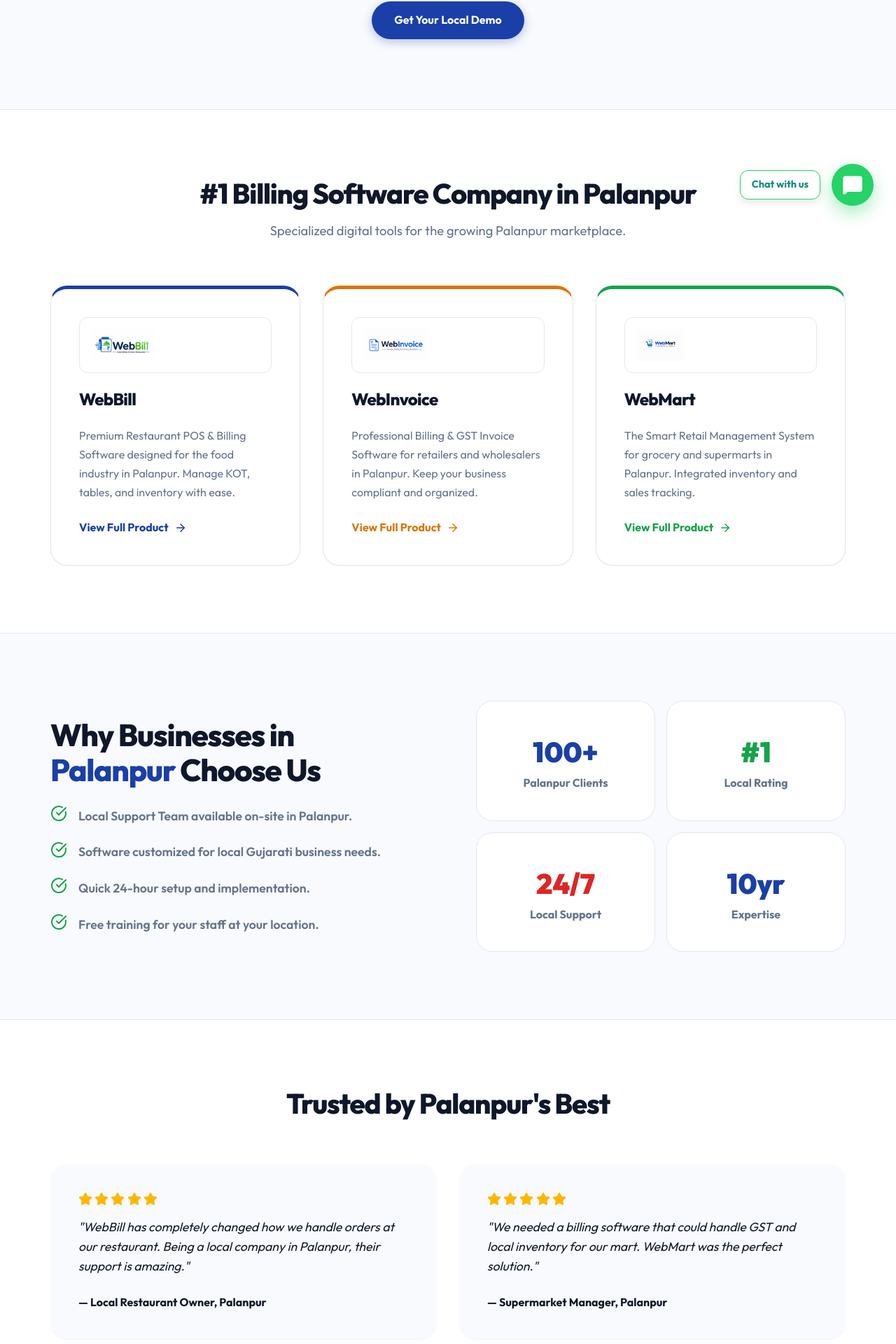
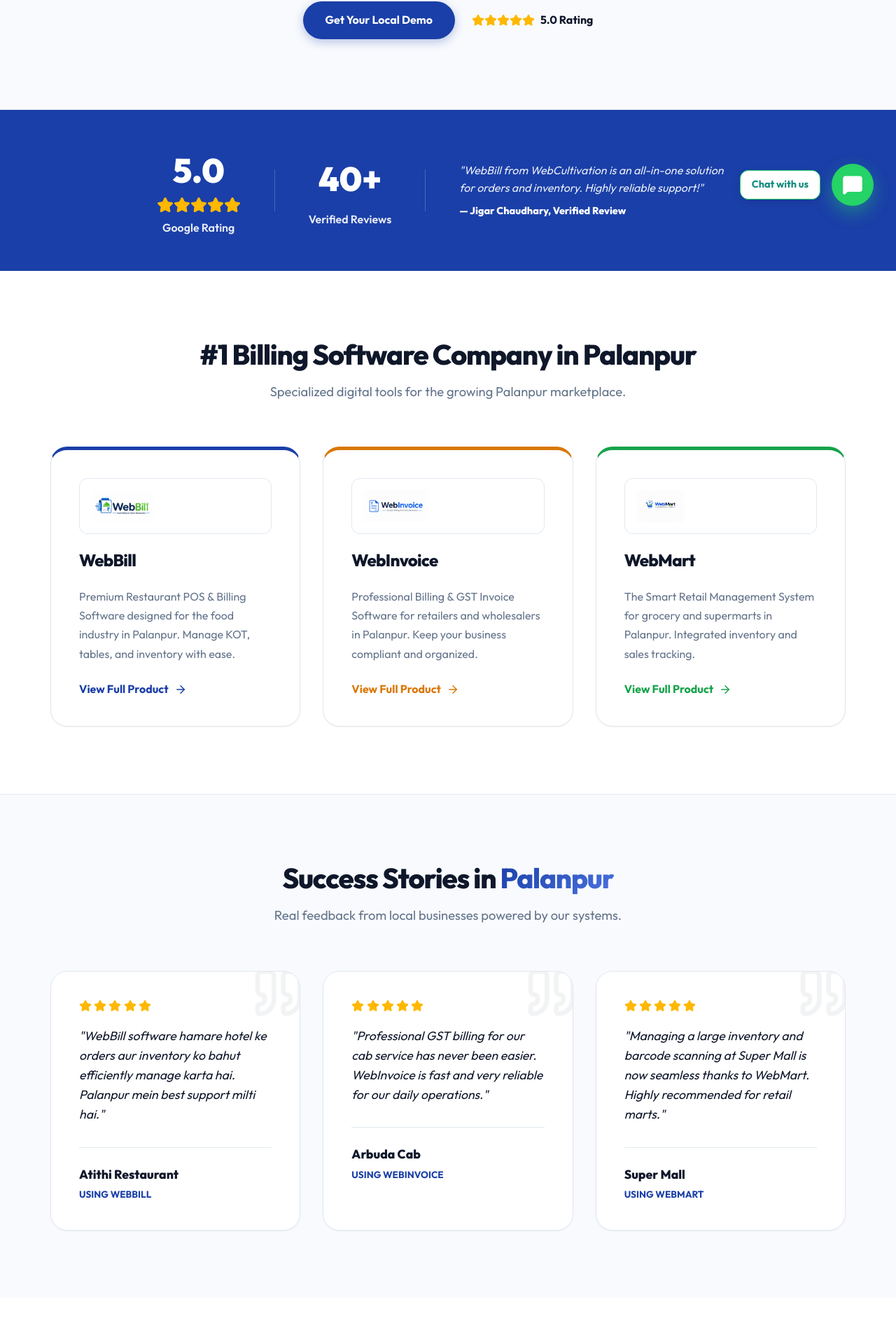
Before and after one commit to Chaudharyaryan46/webbbbsite, a React (Vite) app: page /software-company-in-palanpur in a window 1280 px wide. Shown: the part 474-2394 px from the top of the page at 70% size. Built offline with nearby package versions, Linux system fonts and the light colour scheme.

Commit message:
feat: added client reviews and GMB 5.0 rating showcase site-wide

```diff
--- a/src/pages/Home.tsx
+++ b/src/pages/Home.tsx
@@ -67,6 +67,19 @@
                 <Link to="/contact" className="btn btn-secondary" style={{ fontSize: '1rem' }}>
                   Get Consultation
                 </Link>
+              </div>
+              <div style={{ marginTop: '2.5rem', display: 'flex', alignItems: 'center', gap: '1.5rem', flexWrap: 'wrap' }}>
+                <div style={{ display: 'flex', alignItems: 'center', gap: '0.75rem', background: 'white', padding: '0.75rem 1.25rem', borderRadius: '16px', boxShadow: 'var(--shadow-sm)', border: '1px solid var(--border)' }}>
+                  <img src="https://upload.wikimedia.org/wikipedia/commons/c/c1/Google_Logo.svg" alt="Google" style={{ height: '20px' }} />
+                  <div style={{ height: '24px', width: '1px', background: 'var(--border)' }}></div>
+                  <div style={{ display: 'flex', color: '#FFB800' }}>
+                    {[1,2,3,4,5].map(i => <Star key={i} size={16} fill="#FFB800" />)}
+                  </div>
+                  <span style={{ fontWeight: '800', fontSize: '0.9rem' }}>5.0 Rating</span>
+                </div>
+                <div style={{ color: 'var(--text-muted)', fontSize: '0.9rem', fontWeight: '600' }}>
+                  40+ Verified Reviews
+                </div>
               </div>
               <div style={{ marginTop: '2.5rem', display: 'flex', gap: '2.5rem', flexWrap: 'wrap' }}>
                 {[['500+', 'Global Clients'], ['15+', 'Countries'], ['4', 'Products']].map(([n, l]) => (
--- a/src/pages/locations/PalanpurPage.tsx
+++ b/src/pages/locations/PalanpurPage.tsx
@@ -1,6 +1,6 @@
 import React from 'react';
 import { Helmet } from 'react-helmet-async';
-import { CheckCircle, ArrowRight, Shield, Zap, Globe, Star } from 'lucide-react';
+import { CheckCircle, ArrowRight, Shield, Zap, Globe, Star, Quote } from 'lucide-react';
 import { Link } from 'react-router-dom';
 
 import webbillLogo from '../../assets/logos/webbill.jpg';
@@ -32,6 +32,27 @@
     }
   ];
 
+  const clientReviews = [
+    {
+      product: 'WebBill',
+      client: 'Atithi Restaurant',
+      text: "WebBill software hamare hotel ke orders aur inventory ko bahut efficiently manage karta hai. Palanpur mein best support milti hai.",
+      rating: 5
+    },
+    {
+      product: 'WebInvoice',
+      client: 'Arbuda Cab',
+      text: "Professional GST billing for our cab service has never been easier. WebInvoice is fast and very reliable for our daily operations.",
+      rating: 5
+    },
+    {
+      product: 'WebMart',
+      client: 'Super Mall',
+      text: "Managing a large inventory and barcode scanning at Super Mall is now seamless thanks to WebMart. Highly recommended for retail marts.",
+      rating: 5
+    }
+  ];
+
   return (
     <main>
       <Helmet>
@@ -50,7 +71,42 @@
             <p style={{ color: 'var(--text-muted)', fontSize: '1.25rem', maxWidth: '700px', margin: '0 auto 2.5rem' }}>
               WebCultivation Technology is dedicated to empowering businesses in Palanpur with world-class billing, ERP, and AI solutions.
             </p>
-            <Link to="/contact" className="btn btn-primary">Get Your Local Demo</Link>
+            <div style={{ display: 'flex', justifyContent: 'center', gap: '1.5rem', alignItems: 'center' }}>
+              <Link to="/contact" className="btn btn-primary">Get Your Local Demo</Link>
+              <div style={{ display: 'flex', alignItems: 'center', gap: '0.5rem' }}>
+                <div style={{ display: 'flex', color: '#FFB800' }}>
+                   {[1,2,3,4,5].map(i => <Star key={i} size={18} fill="#FFB800" />)}
+                </div>
+                <span style={{ fontWeight: '700' }}>5.0 Rating</span>
+              </div>
+            </div>
+          </div>
+        </div>
+      </section>
+
+      {/* GMB Showcase */}
+      <section style={{ padding: '3rem 0', background: 'var(--primary)', color: 'white' }}>
+        <div className="container">
+          <div style={{ display: 'flex', justifyContent: 'center', alignItems: 'center', gap: '3rem', flexWrap: 'wrap' }}>
+            <div style={{ textAlign: 'center' }}>
+              <div style={{ fontSize: '3rem', fontWeight: '900' }}>5.0</div>
+              <div style={{ display: 'flex', justifyContent: 'center', color: '#FFB800', marginBottom: '0.5rem' }}>
+                {[1,2,3,4,5].map(i => <Star key={i} size={24} fill="#FFB800" />)}
+              </div>
+              <div style={{ opacity: 0.9, fontWeight: '600' }}>Google Rating</div>
+            </div>
+            <div style={{ height: '60px', width: '1px', background: 'rgba(255,255,255,0.2)' }} className="hidden md-flex"></div>
+            <div style={{ textAlign: 'center' }}>
+              <div style={{ fontSize: '3rem', fontWeight: '900' }}>40+</div>
+              <div style={{ opacity: 0.9, fontWeight: '600', marginTop: '0.5rem' }}>Verified Reviews</div>
+            </div>
+            <div style={{ height: '60px', width: '1px', background: 'rgba(255,255,255,0.2)' }} className="hidden md-flex"></div>
+            <div style={{ maxWidth: '400px' }}>
+               <p style={{ fontStyle: 'italic', fontSize: '1rem', opacity: 0.9 }}>
+                 "WebBill from WebCultivation is an all-in-one solution for orders and inventory. Highly reliable support!"
+               </p>
+               <div style={{ fontWeight: '800', marginTop: '0.5rem', fontSize: '0.9rem' }}>— Jigar Chaudhary, Verified Review</div>
+            </div>
           </div>
         </div>
       </section>
@@ -80,12 +136,43 @@
         </div>
       </section>
 
+      {/* Verified Client Reviews */}
+      <section className="section" style={{ background: 'var(--bg-soft)', borderTop: '1px solid var(--border)' }}>
+        <div className="container">
+          <div style={{ marginBottom: '4rem', textAlign: 'center' }}>
+            <h2 style={{ fontSize: '2.5rem', marginBottom: '1rem' }}>Success Stories in <span className="text-gradient">Palanpur</span></h2>
+            <p style={{ color: 'var(--text-muted)', fontSize: '1.15rem' }}>Real feedback from local businesses powered by our systems.</p>
+          </div>
+          <div className="grid md-grid-cols-3 gap-8">
+            {clientReviews.map((r) => (
+              <div key={r.client} className="card" style={{ position: 'relative', overflow: 'hidden' }}>
+                <div style={{ position: 'absolute', top: '-10px', right: '-10px', opacity: 0.05 }}>
+                  <Quote size={80} />
+                </div>
+                <div style={{ display: 'flex', gap: '0.2rem', marginBottom: '1.25rem', color: '#FFB800' }}>
+                  {[1,2,3,4,5].map(i => <Star key={i} size={18} fill="#FFB800" />)}
+                </div>
+                <p style={{ fontSize: '1.1rem', lineHeight: '1.6', marginBottom: '2rem', color: 'var(--text)', fontStyle: 'italic' }}>
+                  "{r.text}"
+                </p>
+                <div style={{ borderTop: '1px solid var(--border)', paddingTop: '1.5rem' }}>
+                  <div style={{ fontWeight: '800', fontSize: '1.1rem' }}>{r.client}</div>
+                  <div style={{ color: 'var(--primary)', fontWeight: '700', fontSize: '0.85rem', textTransform: 'uppercase', marginTop: '0.25rem' }}>
+                    Using {r.product}
+                  </div>
+                </div>
+              </div>
+            ))}
+          </div>
+        </div>
+      </section>
+
       {/* Why Local Matters */}
-      <section className="section" style={{ background: 'var(--bg-soft)', borderTop: '1px solid var(--border)', borderBottom: '1px solid var(--border)' }}>
+      <section className="section">
         <div className="container">
           <div className="row" style={{ alignItems: 'center' }}>
             <div style={{ flex: 1 }}>
-              <h2 style={{ fontSize: '2.75rem', marginBottom: '1.5rem' }}>Why Businesses in <span style={{ color: 'var(--primary)' }}>Palanpur</span> Choose Us</h2>
+              <h2 style={{ fontSize: '2.75rem', marginBottom: '1.5rem' }}>Local Support, <span style={{ color: 'var(--primary)' }}>Real Impact</span></h2>
               <div style={{ display: 'flex', flexDirection: 'column', gap: '1.25rem' }}>
                 {[
                   'Local Support Team available on-site in Palanpur.',
@@ -123,35 +210,6 @@
           </div>
         </div>
       </section>
-
-      {/* Local Reviews / Trust */}
-      <section className="section">
-        <div className="container">
-          <div className="text-center" style={{ marginBottom: '4rem' }}>
-            <h2 style={{ fontSize: '2.5rem' }}>Trusted by Palanpur's Best</h2>
-          </div>
-          <div className="grid md-grid-cols-2 gap-8">
-            <div className="card" style={{ background: 'var(--bg-soft)', border: 'none' }}>
-              <div style={{ display: 'flex', gap: '0.2rem', marginBottom: '1rem', color: '#FFB800' }}>
-                {[1,2,3,4,5].map(i => <Star key={i} size={20} fill="#FFB800" />)}
-              </div>
-              <p style={{ fontSize: '1.1rem', fontStyle: 'italic', marginBottom: '1.5rem' }}>
-                "WebBill has completely changed how we handle orders at our restaurant. Being a local company in Palanpur, their support is amazing."
-              </p>
-              <div style={{ fontWeight: '700' }}>— Local Restaurant Owner, Palanpur</div>
-            </div>
-            <div className="card" style={{ background: 'var(--bg-soft)', border: 'none' }}>
-              <div style={{ display: 'flex', gap: '0.2rem', marginBottom: '1rem', color: '#FFB800' }}>
-                {[1,2,3,4,5].map(i => <Star key={i} size={20} fill="#FFB800" />)}
-              </div>
-              <p style={{ fontSize: '1.1rem', fontStyle: 'italic', marginBottom: '1.5rem' }}>
-                "We needed a billing software that could handle GST and local inventory for our mart. WebMart was the perfect solution."
-              </p>
-              <div style={{ fontWeight: '700' }}>— Supermarket Manager, Palanpur</div>
-            </div>
-          </div>
-        </div>
-      </section>
     </main>
   );
 };
```
